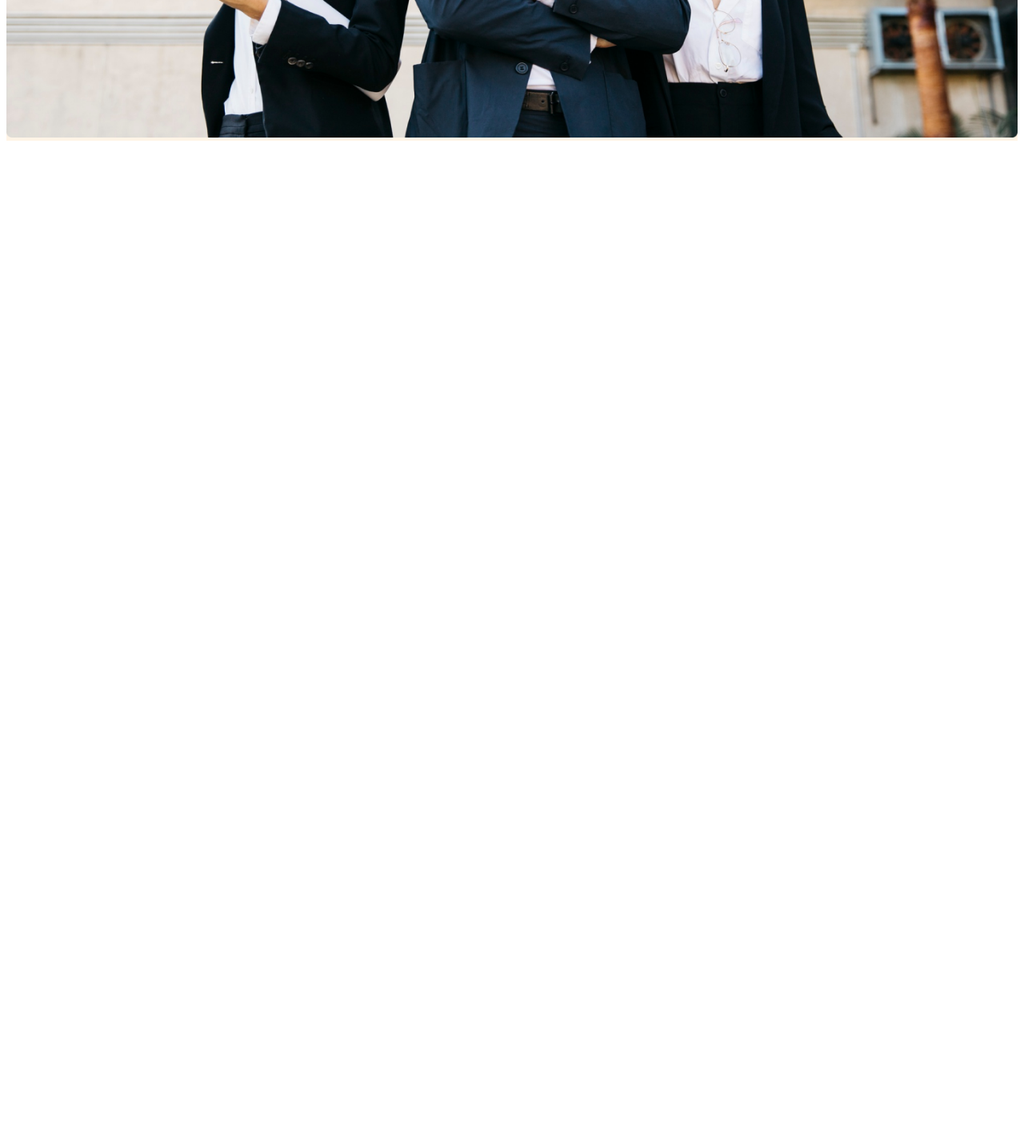
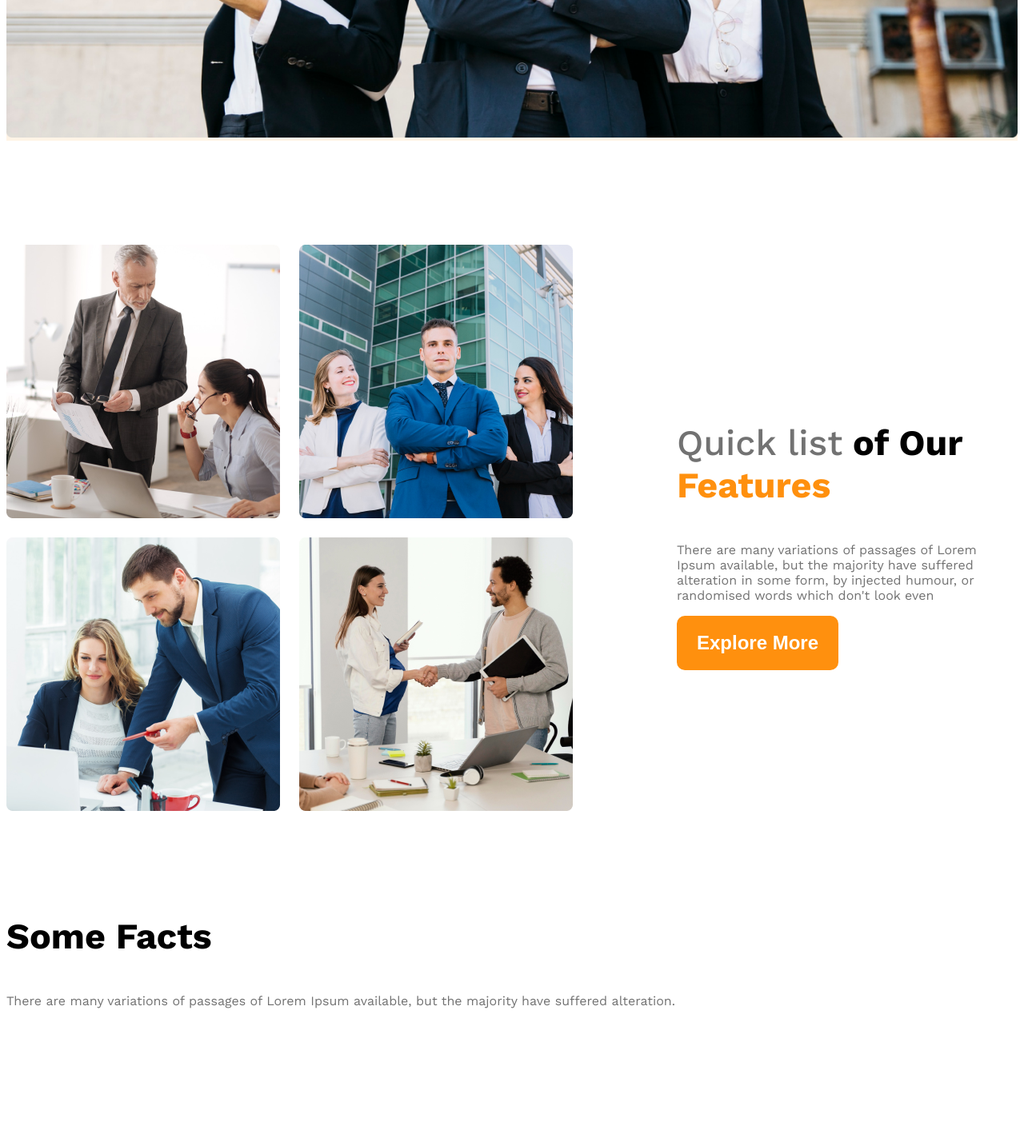
Before and after one commit to Abidafi/Module-09, a plain HTML site: page index.html in a window 1280 px wide. Shown: the part 1013-2436 px from the top of the page at 80% size. Before the commit the page ends 1197 px from the top, so only its background shows below. Drawn offline with nearby package versions, Linux system fonts and the light colour scheme.

Commit message:
half-way done of the entire module

```diff
--- a/index.html
+++ b/index.html
@@ -30,7 +30,49 @@
         <img class="banner-image" src="images/banner.png" alt="" />
       </div>
     </header>
-    <main></main>
+    <main>
+      <section class="teams display-flex">
+        <div class="team-img-container">
+          <img src="images/team1.png" alt="">
+          <img src="images/team2.png" alt="">
+          <img src="images/team3.png" alt="">
+          <img src="images/team4.png" alt="">
+        </div>
+        <div class="our-features">
+          <h3 class="section-title"><span id="quick-list" class="text-light-gray">Quick list</span> <span>of Our</span> <span class="text-primary">Features</span></h3>
+          <p class="feature-description text-light-gray">There are many variations of passages of Lorem Ipsum available, but the majority have suffered alteration in some form, by injected humour, or randomised words which don't look even</p>
+          <button class="btn-primary">Explore More</button>
+        </div>
+      </section>
+
+      <section>
+        <h3 class="section-title">Some Facts</h3>
+        <p class="text-light-gray">There are many variations of passages of Lorem Ipsum available, but the majority have suffered alteration.</p>
+        <div class="facts-container">
+          <div class="fact">
+            <img src="" alt="" class="fact-icon">
+            <h4 class="fact-number"></h4>
+            <h5 class="fact-name"></h5>
+          </div>
+          <div class="fact">
+            <img src="" alt="" class="fact-icon">
+            <h4 class="fact-number"></h4>
+            <h5 class="fact-name"></h5>
+          </div>
+          <div class="fact">
+            <img src="" alt="" class="fact-icon">
+            <h4 class="fact-number"></h4>
+            <h5 class="fact-name"></h5>
+          </div>
+          <div class="fact">
+            <img src="" alt="" class="fact-icon">
+            <h4 class="fact-number"></h4>
+            <h5 class="fact-name"></h5>
+          </div>
+        </div>
+      </section>
+
+    </main>
     <footer></footer>
   </body>
 </html>
--- a/styles/architects.css
+++ b/styles/architects.css
@@ -9,6 +9,9 @@
 /* Shared Styles */
 .display-flex{
     display: flex;
+}
+.text-primary{
+    color: #FF900E;
 }
 .text-gray{
     color: #424242;
@@ -27,6 +30,17 @@
     font-weight: 600;
     border-radius: 10px;
     border: none;
+}
+.section-title{
+    font-size: 2.8rem;
+    font-weight: 700;
+}
+main{
+    max-width: 1440px;
+    margin: 0 auto;
+}
+main > section{
+    margin-top: 130px;
 }
 /* Header Styles */
 /* Navbar Related Styles */
@@ -65,9 +79,43 @@
 .banner-image{
     width: 100%;
 }
+/* Team and Feature related style */
+.teams{
+    align-items: center;
+}
+.team-img-container{
+    display: grid;
+    grid-template-columns: repeat(2, 1fr);
+    gap: 24px;
+}
+.our-features{
+    margin-left: 130px;
+    max-width: 537px;
+}
+
+#quick-list{
+    font-weight: 500;
+}
 /* Responsive Media Query */
 @media screen and (max-width:576px) {
-    .navbar, .nav-links{
+    .navbar,
+    .nav-links,
+    .teams{
         flex-direction: column;
     }
+    .team-img-container{
+        grid-template-columns: repeat(1, 1fr);
+    }
+    .our-features{
+        margin-left: 20px;
+    }
 }
+/* Responsive Media Query for Medium SIze Device*/
+@media screen and (min-width:576px) and (max-width:992px) {
+    .teams{
+        flex-direction: column;
+    }
+    .our-features{
+        margin: 50px auto;
+    }
+}
```
